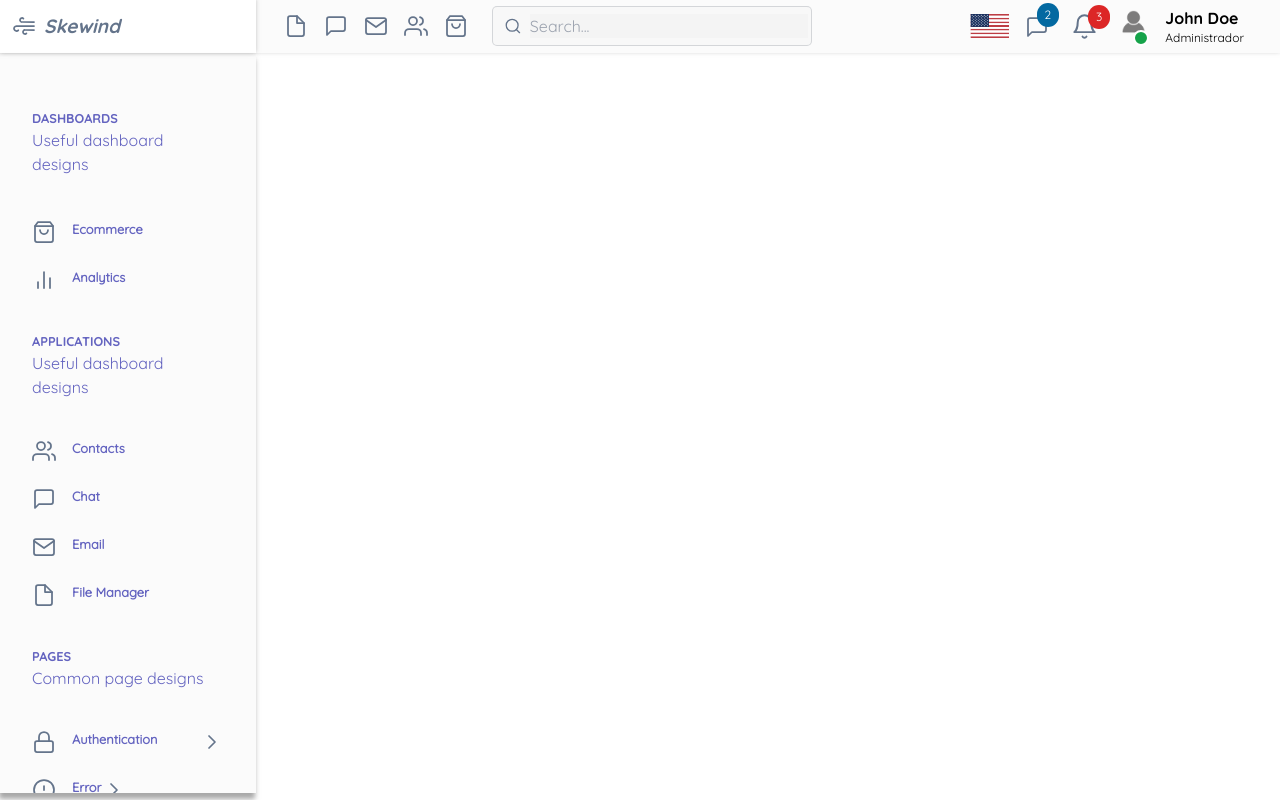
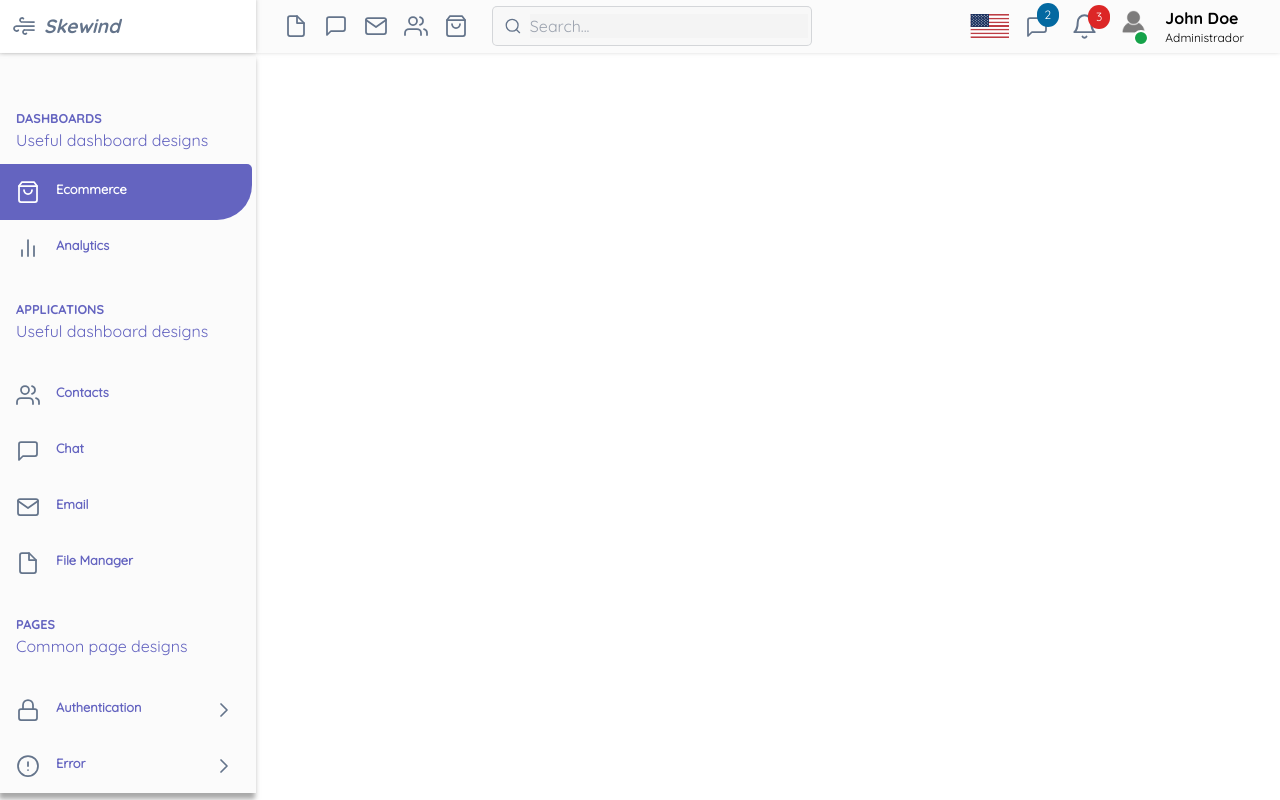
Before and after one commit to Nyir0/dashboard-lucas, a React (Create React App) app: page / in a window 1280 px wide. Built offline with nearby package versions, Linux system fonts and the light colour scheme.

Commit message:
adiciona interação com menus

```diff
--- a/src/components/Menu.js
+++ b/src/components/Menu.js
@@ -7,128 +7,140 @@ function Menu(){
                     Skewind
                 </strong>
             </div>
-            <div class="absolute menu w-[20vw] px-8 overflow-y-scroll h-[92.5vh]">
-                <div class="flex flex-col pt-14 pb-5 text-[var(--color-text1)]">
+            <div class="absolute menu w-[20vw] pr-1 overflow-y-scroll h-[92.5vh] text-[var(--color-text1)]">
+                <div class="flex flex-col pt-14 px-4 pb-3 ">
                     <strong class="font-extrabold text-s">DASHBOARDS</strong>
                     <span>Useful dashboard designs</span>
                 </div>
-                <div class="flex my-6">
+                <div class="flex py-4 px-4 cursor-pointer active">
                     <svg xmlns="http://www.w3.org/2000/svg" width="24" height="24" viewBox="0 0 24 24" fill="none" stroke="currentColor" stroke-width="1.75" stroke-linecap="round" stroke-linejoin="round" class="icon icon--feather italic mr-4"><path d="M6 2L3 6v14a2 2 0 0 0 2 2h14a2 2 0 0 0 2-2V6l-3-4z"></path><line x1="3" y1="6" x2="21" y2="6"></line><path d="M16 10a4 4 0 0 1-8 0"></path></svg>
-                    <span class="text-[var(--color-text1)] font-extrabold text-s">
+                    <span class="font-extrabold text-s">
                         Ecommerce
                     </span>
                 </div>
-                <div class="flex my-6">
+                <div class="flex py-4 px-4 cursor-pointer">
                     <svg xmlns="http://www.w3.org/2000/svg" width="24" height="24" viewBox="0 0 24 24" fill="none" stroke="currentColor" stroke-width="1.75" stroke-linecap="round" stroke-linejoin="round" class="icon icon--feather mr-4"><line x1="18" y1="20" x2="18" y2="10"></line><line x1="12" y1="20" x2="12" y2="4"></line><line x1="6" y1="20" x2="6" y2="14"></line></svg>
-                    <span class="text-[var(--color-text1)] font-extrabold text-s">
+                    <span class="font-extrabold text-s">
                         Analytics
                     </span>
                 </div>
-                <div class="flex flex-col my-10 text-[var(--color-text1)]">
+                <div class="flex flex-col my-6 px-4 ">
                     <strong class="font-extrabold text-s">APPLICATIONS</strong>
                     <span>Useful dashboard designs</span>
                 </div>
-                <div class="flex my-6">
+                <div class="flex py-4 px-4 cursor-pointer">
                     <svg xmlns="http://www.w3.org/2000/svg" width="24" height="24" viewBox="0 0 24 24" fill="none" stroke="currentColor" stroke-width="1.75" stroke-linecap="round" stroke-linejoin="round" class="icon icon--feather mr-4"><path d="M17 21v-2a4 4 0 0 0-4-4H5a4 4 0 0 0-4 4v2"></path><circle cx="9" cy="7" r="4"></circle><path d="M23 21v-2a4 4 0 0 0-3-3.87"></path><path d="M16 3.13a4 4 0 0 1 0 7.75"></path></svg>
-                    <span class="text-[var(--color-text1)] font-extrabold text-s">
+                    <span class="font-extrabold text-s">
                         Contacts
                     </span>
                 </div>
-                <div class="flex my-6">
+                <div class="flex py-4 px-4 cursor-pointer">
                     <svg xmlns="http://www.w3.org/2000/svg" width="24" height="24" viewBox="0 0 24 24" fill="none" stroke="currentColor" stroke-width="1.75" stroke-linecap="round" stroke-linejoin="round" class="icon icon--feather mr-4"><path d="M21 15a2 2 0 0 1-2 2H7l-4 4V5a2 2 0 0 1 2-2h14a2 2 0 0 1 2 2z"></path></svg>
-                    <span class="text-[var(--color-text1)] font-extrabold text-s">
+                    <span class="font-extrabold text-s">
                         Chat
                     </span>
                 </div>
-                <div class="flex my-6">
+                <div class="flex py-4 px-4 cursor-pointer">
                     <svg xmlns="http://www.w3.org/2000/svg" width="24" height="24" viewBox="0 0 24 24" fill="none" stroke="currentColor" stroke-width="1.75" stroke-linecap="round" stroke-linejoin="round" class="icon icon--feather mr-4"><path d="M4 4h16c1.1 0 2 .9 2 2v12c0 1.1-.9 2-2 2H4c-1.1 0-2-.9-2-2V6c0-1.1.9-2 2-2z"></path><polyline points="22,6 12,13 2,6"></polyline></svg>
-                    <span class="text-[var(--color-text1)] font-extrabold text-s">
+                    <span class="font-extrabold text-s">
                         Email
                     </span>
                 </div>
-                <div class="flex my-6">
+                <div class="flex py-4 px-4 cursor-pointer">
                     <svg xmlns="http://www.w3.org/2000/svg" width="24" height="24" viewBox="0 0 24 24" fill="none" stroke="currentColor" stroke-width="1.75" stroke-linecap="round" stroke-linejoin="round" class="icon icon--feather mr-4"><path d="M13 2H6a2 2 0 0 0-2 2v16a2 2 0 0 0 2 2h12a2 2 0 0 0 2-2V9z"></path><polyline points="13 2 13 9 20 9"></polyline></svg>
-                    <span class="text-[var(--color-text1)] font-extrabold text-s">
+                    <span class="font-extrabold text-s">
                         File Manager
                     </span>
                 </div>
-                <div class="flex flex-col my-10 text-[var(--color-text1)]">
+                <div class="flex flex-col my-6 px-4 ">
                     <strong class="font-extrabold text-s">PAGES</strong>
                     <span>Common page designs</span>
                 </div>
-                <div class="flex my-6 justify-between">
+                <div class="flex py-4 px-4 cursor-pointer justify-between">
                     <div class="flex w-4/5">
                         <svg xmlns="http://www.w3.org/2000/svg" width="24" height="24" viewBox="0 0 24 24" fill="none" stroke="currentColor" stroke-width="1.75" stroke-linecap="round" stroke-linejoin="round" class="icon icon--feather mr-4"><rect x="3" y="11" width="18" height="11" rx="2" ry="2"></rect><path d="M7 11V7a5 5 0 0 1 10 0v4"></path></svg>
-                        <span class="text-[var(--color-text1)] font-extrabold text-s">
+                        <span class="font-extrabold text-s">
                             Authentication
                         </span>
                     </div>
                     <svg xmlns="http://www.w3.org/2000/svg" width="24" height="24" viewBox="0 0 24 24" fill="none" stroke="currentColor" stroke-width="1.75" stroke-linecap="round" stroke-linejoin="round" class="navigation__item__chevron icon icon--feather"><polyline points="9 18 15 12 9 6"></polyline></svg>
                 </div>
-                <div class="flex my-6 justify-start">
+                <div class="flex py-4 px-4 cursor-pointer justify-between">
                     <div class="flex">
                         <svg xmlns="http://www.w3.org/2000/svg" width="24" height="24" viewBox="0 0 24 24" fill="none" stroke="currentColor" stroke-width="1.75" stroke-linecap="round" stroke-linejoin="round" class="icon icon--feather mr-4"><circle cx="12" cy="12" r="10"></circle><line x1="12" y1="8" x2="12" y2="12"></line><line x1="12" y1="16" x2="12.01" y2="16"></line></svg>
-                        <span class="text-[var(--color-text1)] font-extrabold text-s">
+                        <span class="font-extrabold text-s">
                             Error
                         </span>
                     </div>
                     <svg xmlns="http://www.w3.org/2000/svg" width="24" height="24" viewBox="0 0 24 24" fill="none" stroke="currentColor" stroke-width="1.75" stroke-linecap="round" stroke-linejoin="round" class="navigation__item__chevron icon icon--feather"><polyline points="9 18 15 12 9 6"></polyline></svg>
                 </div>
-                <div class="flex my-6">
+                <div class="flex py-4 px-4 cursor-pointer">
                     <svg xmlns="http://www.w3.org/2000/svg" width="24" height="24" viewBox="0 0 24 24" fill="none" stroke="currentColor" stroke-width="1.75" stroke-linecap="round" stroke-linejoin="round" class="icon icon--feather mr-4"><path d="M10.29 3.86L1.82 18a2 2 0 0 0 1.71 3h16.94a2 2 0 0 0 1.71-3L13.71 3.86a2 2 0 0 0-3.42 0z"></path><line x1="12" y1="9" x2="12" y2="13"></line><line x1="12" y1="17" x2="12.01" y2="17"></line></svg>
-                    <span class="text-[var(--color-text1)] font-extrabold text-s">
+                    <span class="font-extrabold text-s">
                         Coming Soon
                     </span>
                 </div>
-                <div class="flex flex-col my-10 text-[var(--color-text1)]">
+                <div class="flex flex-col my-6 px-4 ">
                     <strong class="font-extrabold text-s">USER INTERFACE</strong>
                     <span>Building blocks of the UI & UX</span>
                 </div>
-                <div class="flex my-6">
+                <div class="flex py-4 px-4 cursor-pointer">
                     <svg xmlns="http://www.w3.org/2000/svg" width="24" height="24" viewBox="0 0 24 24" fill="none" stroke="currentColor" stroke-width="1.75" stroke-linecap="round" stroke-linejoin="round" class="icon icon--feather mr-4"><polyline points="4 7 4 4 20 4 20 7"></polyline><line x1="9" y1="20" x2="15" y2="20"></line><line x1="12" y1="4" x2="12" y2="20"></line></svg>
-                    <span class="text-[var(--color-text1)] font-extrabold text-s">
+                    <span class="font-extrabold text-s">
                         Typography
                     </span>
                 </div>
-                <div class="flex my-6">
+                <div class="flex py-4 px-4 cursor-pointer">
                     <svg xmlns="http://www.w3.org/2000/svg" width="24" height="24" viewBox="0 0 24 24" fill="none" stroke="currentColor" stroke-width="1.75" stroke-linecap="round" stroke-linejoin="round" class="icon icon--feather mr-4"><path d="M20.24 12.24a6 6 0 0 0-8.49-8.49L5 10.5V19h8.5z"></path><line x1="16" y1="8" x2="2" y2="22"></line><line x1="17.5" y1="15" x2="9" y2="15"></line></svg>
-                    <span class="text-[var(--color-text1)] font-extrabold text-s">
+                    <span class="font-extrabold text-s">
                         Icons
                     </span>
                 </div>
-                <div class="flex my-6">
+                <div class="flex py-4 px-4 cursor-pointer justify-between">
+                    <div class="flex">
                         <svg xmlns="http://www.w3.org/2000/svg" width="24" height="24" viewBox="0 0 24 24" fill="none" stroke="currentColor" stroke-width="1.75" stroke-linecap="round" stroke-linejoin="round" class="icon icon--feather mr-4"><rect x="3" y="3" width="18" height="18" rx="2" ry="2"></rect><line x1="3" y1="9" x2="21" y2="9"></line><line x1="9" y1="21" x2="9" y2="9"></line></svg>
-                    <span class="text-[var(--color-text1)] font-extrabold text-s">
+                        <span class="font-extrabold text-s">
                             Page Layouts
                         </span>
                     </div>
-                <div class="flex my-6">
+                    <svg xmlns="http://www.w3.org/2000/svg" width="24" height="24" viewBox="0 0 24 24" fill="none" stroke="currentColor" stroke-width="1.75" stroke-linecap="round" stroke-linejoin="round" class="navigation__item__chevron icon icon--feather"><polyline points="9 18 15 12 9 6"></polyline></svg>
+                </div>
+                <div class="flex py-4 px-4 cursor-pointer justify-between">
+                    <div class="flex">
                         <svg xmlns="http://www.w3.org/2000/svg" width="24" height="24" viewBox="0 0 24 24" fill="none" stroke="currentColor" stroke-width="1.75" stroke-linecap="round" stroke-linejoin="round" class="icon icon--feather mr-4"><path d="M21 16V8a2 2 0 0 0-1-1.73l-7-4a2 2 0 0 0-2 0l-7 4A2 2 0 0 0 3 8v8a2 2 0 0 0 1 1.73l7 4a2 2 0 0 0 2 0l7-4A2 2 0 0 0 21 16z"></path><polyline points="3.27 6.96 12 12.01 20.73 6.96"></polyline><line x1="12" y1="22.08" x2="12" y2="12"></line></svg>
-                    <span class="text-[var(--color-text1)] font-extrabold text-s">
+                        <span class="font-extrabold text-s">
                             Components
                         </span>
                     </div>
-                <div class="flex my-6">
+                    <svg xmlns="http://www.w3.org/2000/svg" width="24" height="24" viewBox="0 0 24 24" fill="none" stroke="currentColor" stroke-width="1.75" stroke-linecap="round" stroke-linejoin="round" class="navigation__item__chevron icon icon--feather"><polyline points="9 18 15 12 9 6"></polyline></svg>
+                </div>
+                <div class="flex py-4 px-4 cursor-pointer justify-between">
+                    <div class="flex">
                         <svg xmlns="http://www.w3.org/2000/svg" width="24" height="24" viewBox="0 0 24 24" fill="none" stroke="currentColor" stroke-width="1.75" stroke-linecap="round" stroke-linejoin="round" class="icon icon--feather mr-4"><path d="M5 17H4a2 2 0 0 1-2-2V5a2 2 0 0 1 2-2h16a2 2 0 0 1 2 2v10a2 2 0 0 1-2 2h-1"></path><polygon points="12 15 17 21 7 21 12 15"></polygon></svg>
-                    <span class="text-[var(--color-text1)] font-extrabold text-s">
+                        <span class="font-extrabold text-s">
                             Forms
                         </span>
                     </div>
-                <div class="flex my-6">
+                    <svg xmlns="http://www.w3.org/2000/svg" width="24" height="24" viewBox="0 0 24 24" fill="none" stroke="currentColor" stroke-width="1.75" stroke-linecap="round" stroke-linejoin="round" class="navigation__item__chevron icon icon--feather"><polyline points="9 18 15 12 9 6"></polyline></svg>
+                </div>
+                <div class="flex py-4 px-4 cursor-pointer justify-between">
+                    <div class="flex">
                         <svg xmlns="http://www.w3.org/2000/svg" width="24" height="24" viewBox="0 0 24 24" fill="none" stroke="currentColor" stroke-width="1.75" stroke-linecap="round" stroke-linejoin="round" class="icon icon--feather mr-4"><polyline points="22 12 18 12 15 21 9 3 6 12 2 12"></polyline></svg>
-                    <span class="text-[var(--color-text1)] font-extrabold text-s">
+                        <span class="font-extrabold text-s">
                             Level 0
                         </span>
                     </div>
-                <div class="flex my-6">
+                    <svg xmlns="http://www.w3.org/2000/svg" width="24" height="24" viewBox="0 0 24 24" fill="none" stroke="currentColor" stroke-width="1.75" stroke-linecap="round" stroke-linejoin="round" class="navigation__item__chevron icon icon--feather"><polyline points="9 18 15 12 9 6"></polyline></svg>
+                </div>
+                <div class="flex py-4 px-4 cursor-pointer">
                     <svg xmlns="http://www.w3.org/2000/svg" width="24" height="24" viewBox="0 0 24 24" fill="none" stroke="currentColor" stroke-width="1.75" stroke-linecap="round" stroke-linejoin="round" class="icon icon--feather mr-4"><path d="M9 3H5a2 2 0 0 0-2 2v4m6-6h10a2 2 0 0 1 2 2v4M9 3v18m0 0h10a2 2 0 0 0 2-2V9M9 21H5a2 2 0 0 1-2-2V9m0 0h18"></path></svg>
-                    <span class="text-[var(--color-text1)] font-extrabold text-s">
+                    <span class="font-extrabold text-s">
                         Table
                     </span>
                 </div>
-                <div class="flex my-6">
+                <div class="flex py-4 px-4 cursor-pointer">
                     <svg xmlns="http://www.w3.org/2000/svg" width="24" height="24" viewBox="0 0 24 24" fill="none" stroke="currentColor" stroke-width="1.75" stroke-linecap="round" stroke-linejoin="round" class="icon icon--feather mr-4"><path d="M21.21 15.89A10 10 0 1 1 8 2.83"></path><path d="M22 12A10 10 0 0 0 12 2v10z"></path></svg>
-                    <span class="text-[var(--color-text1)] font-extrabold text-s">
+                    <span class="font-extrabold text-s">
                         Charts
                     </span>
                 </div>
--- a/src/index.css
+++ b/src/index.css
@@ -44,6 +44,17 @@ header i{
 
 .text-s{
   font-size: 1vw;
+}
+
+.active{
+  background-color: var(--color-text1) !important;
+  color: white;
+  position: relative;
+  border-radius: 0px 5px 35px 0px;
+}
+
+.active svg{
+  color:white;
 }
 
 strong{
@@ -121,9 +132,13 @@ input:focus-visible{
   overflow-y: scroll;
 }
 
+.cursor-pointer:hover{
+  background-color: rgba(200, 200, 200, 0.34);
+}
+
 /* Estilizando o scrollbar */
 ::-webkit-scrollbar {
-  width: 5px; /* Largura do scrollbar */
+  width: 3px; /* Largura do scrollbar */
 }
 
 /* Estilizando o thumb (a "alça" do scrollbar) */
```
Lines whose indentation alone changed are shown as unchanged.
